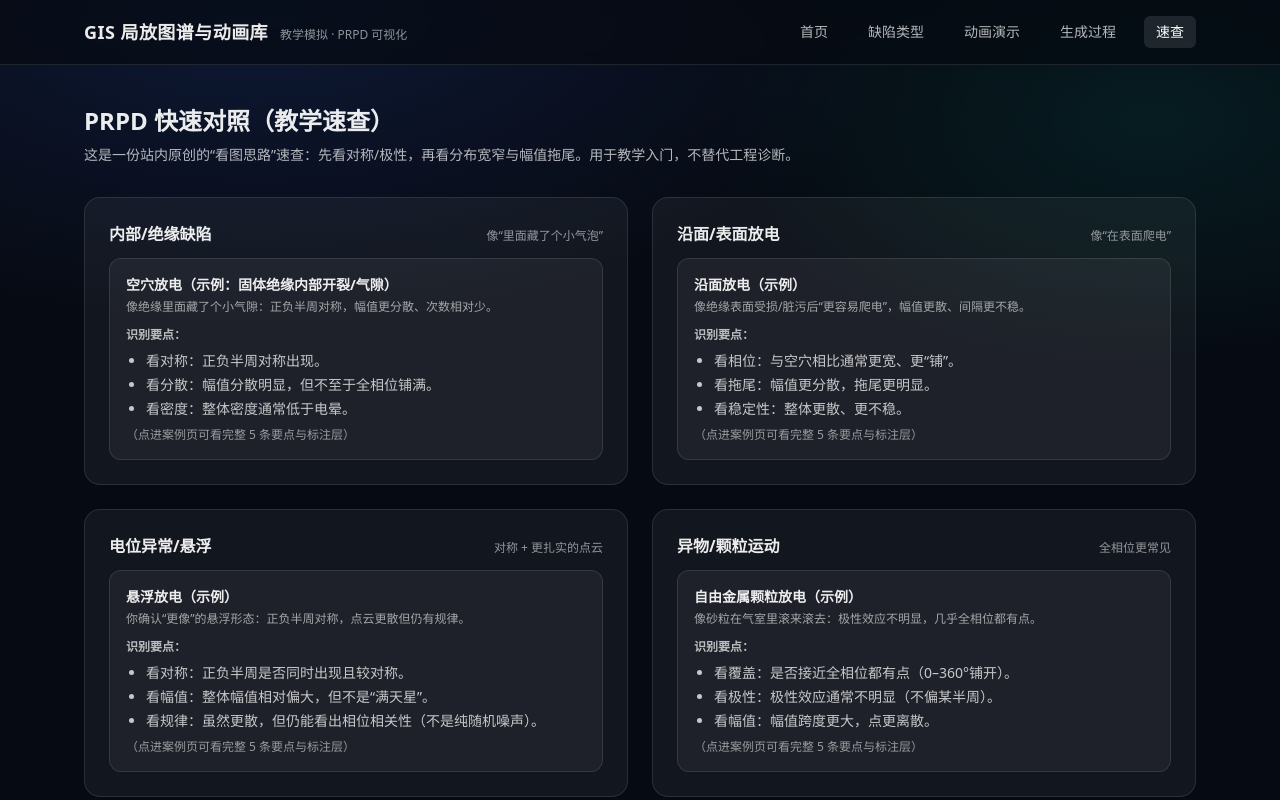
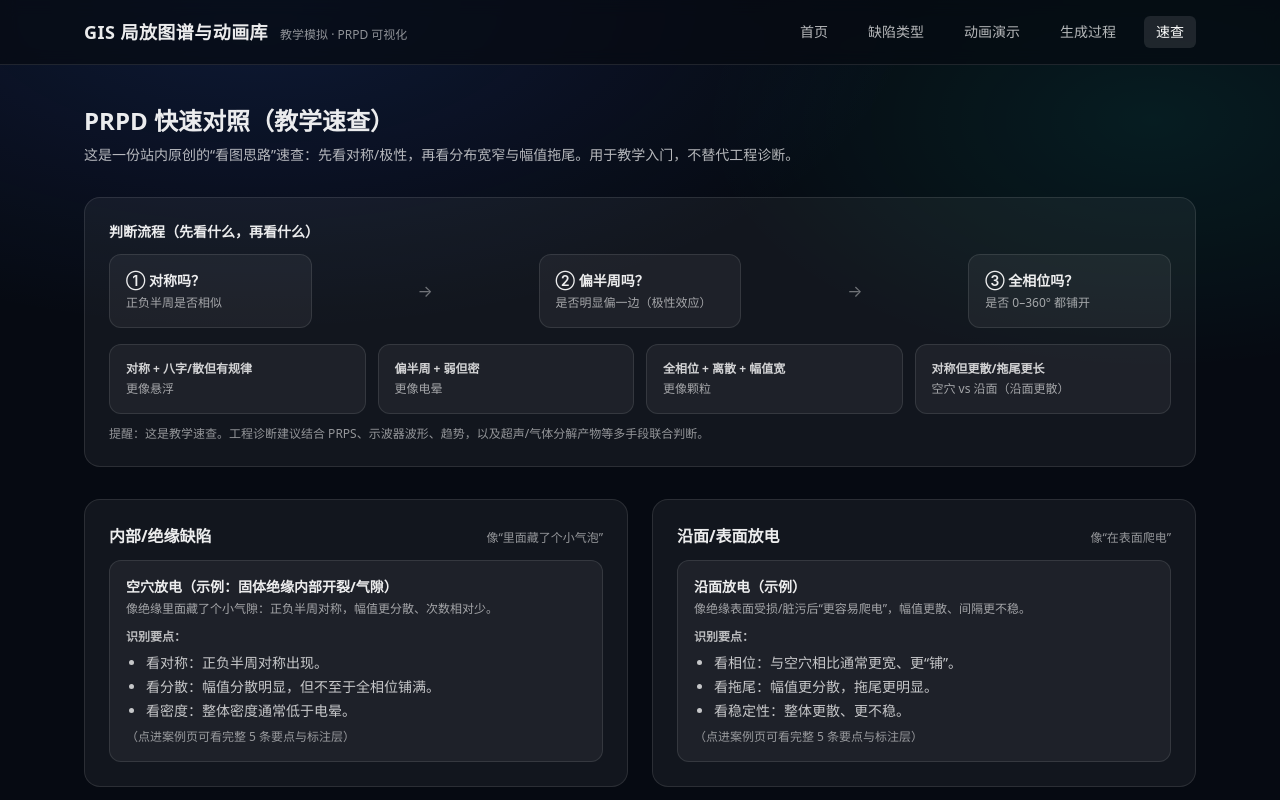
Before and after one commit to yangyuqing15715165798/gis-pd-atlas, a React (Vite) app: page /quickref in a window 1280 px wide. Shown: the top 800 px of the page. Built offline with nearby package versions, Linux system fonts and the light colour scheme.

Commit message:
feat: add PRPD quickref decision flow (training-friendly)

```diff
--- a/src/pages/QuickRefPage.tsx
+++ b/src/pages/QuickRefPage.tsx
@@ -10,7 +10,26 @@ export function QuickRefPage() {
         </p>
       </div>
 
-      <div className="grid gap-6 md:grid-cols-2">
+
+      <section className="rounded-2xl border border-white/10 bg-white/5 p-6">
+        <div className="text-sm font-semibold">判断流程（先看什么，再看什么）</div>
+        <div className="mt-3 grid gap-3 md:grid-cols-5">
+          <Step title="① 对称吗？" desc="正负半周是否相似" />
+          <Arrow />
+          <Step title="② 偏半周吗？" desc="是否明显偏一边（极性效应）" />
+          <Arrow />
+          <Step title="③ 全相位吗？" desc="是否 0–360° 都铺开" />
+        </div>
+        <div className="mt-4 grid gap-3 md:grid-cols-4">
+          <Mini title="对称 + 八字/散但有规律" desc="更像悬浮" />
+          <Mini title="偏半周 + 弱但密" desc="更像电晕" />
+          <Mini title="全相位 + 离散 + 幅值宽" desc="更像颗粒" />
+          <Mini title="对称但更散/拖尾更长" desc="空穴 vs 沿面（沿面更散）" />
+        </div>
+        <div className="mt-3 text-xs text-white/55">
+          提醒：这是教学速查。工程诊断建议结合 PRPS、示波器波形、趋势，以及超声/气体分解产物等多手段联合判断。
+        </div>
+      </section><div className="grid gap-6 md:grid-cols-2">
         {defectGroups.map((g) => (
           <div key={g.id} className="rounded-2xl border border-white/10 bg-white/5 p-6">
             <div className="flex items-baseline justify-between">
@@ -40,3 +59,30 @@ export function QuickRefPage() {
     </div>
   )
 }
+
+
+function Step({ title, desc }: { title: string; desc: string }) {
+  return (
+    <div className="rounded-xl border border-white/10 bg-white/5 p-4">
+      <div className="text-sm font-semibold">{title}</div>
+      <div className="mt-1 text-xs text-white/60">{desc}</div>
+    </div>
+  )
+}
+
+function Arrow() {
+  return (
+    <div className="hidden items-center justify-center md:flex">
+      <div className="text-white/40">→</div>
+    </div>
+  )
+}
+
+function Mini({ title, desc }: { title: string; desc: string }) {
+  return (
+    <div className="rounded-xl border border-white/10 bg-white/5 p-4">
+      <div className="text-xs font-semibold text-white/80">{title}</div>
+      <div className="mt-1 text-xs text-white/60">{desc}</div>
+    </div>
+  )
+}
```
